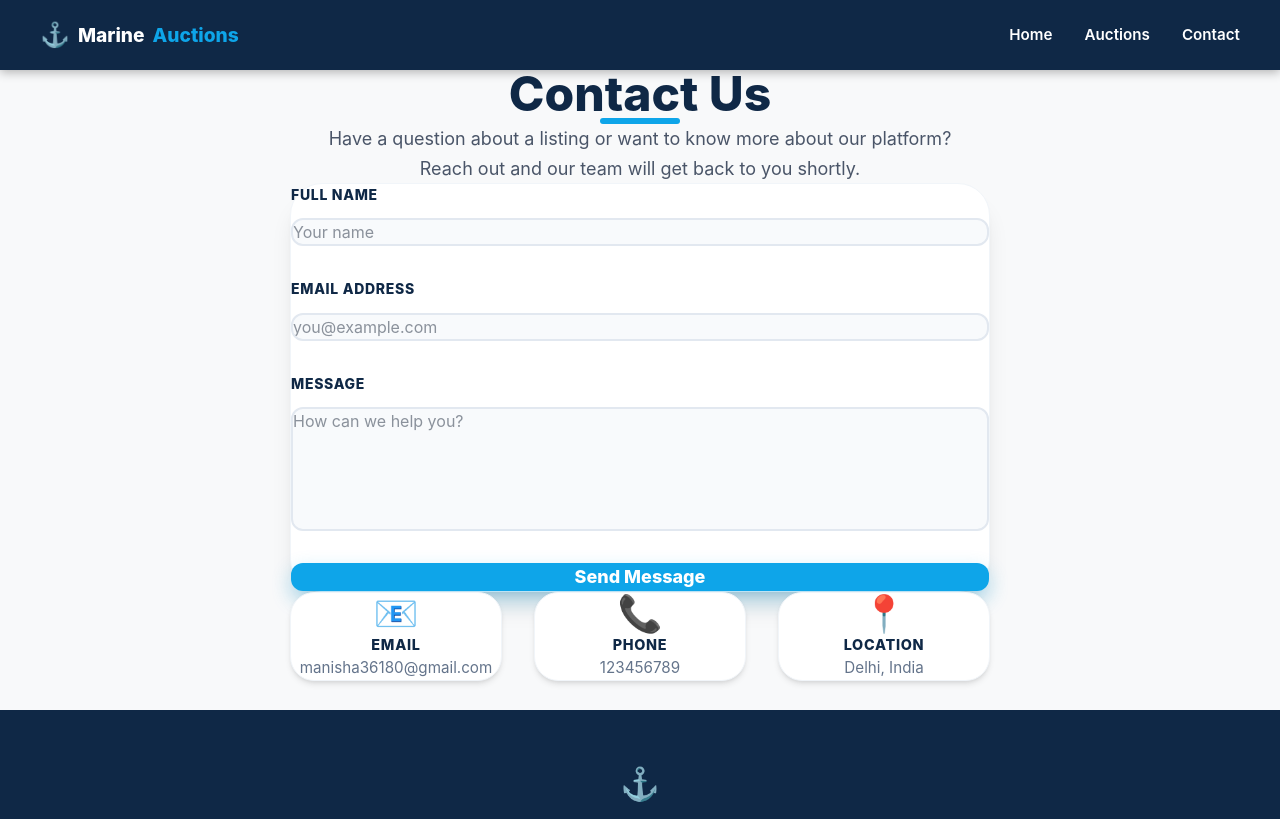
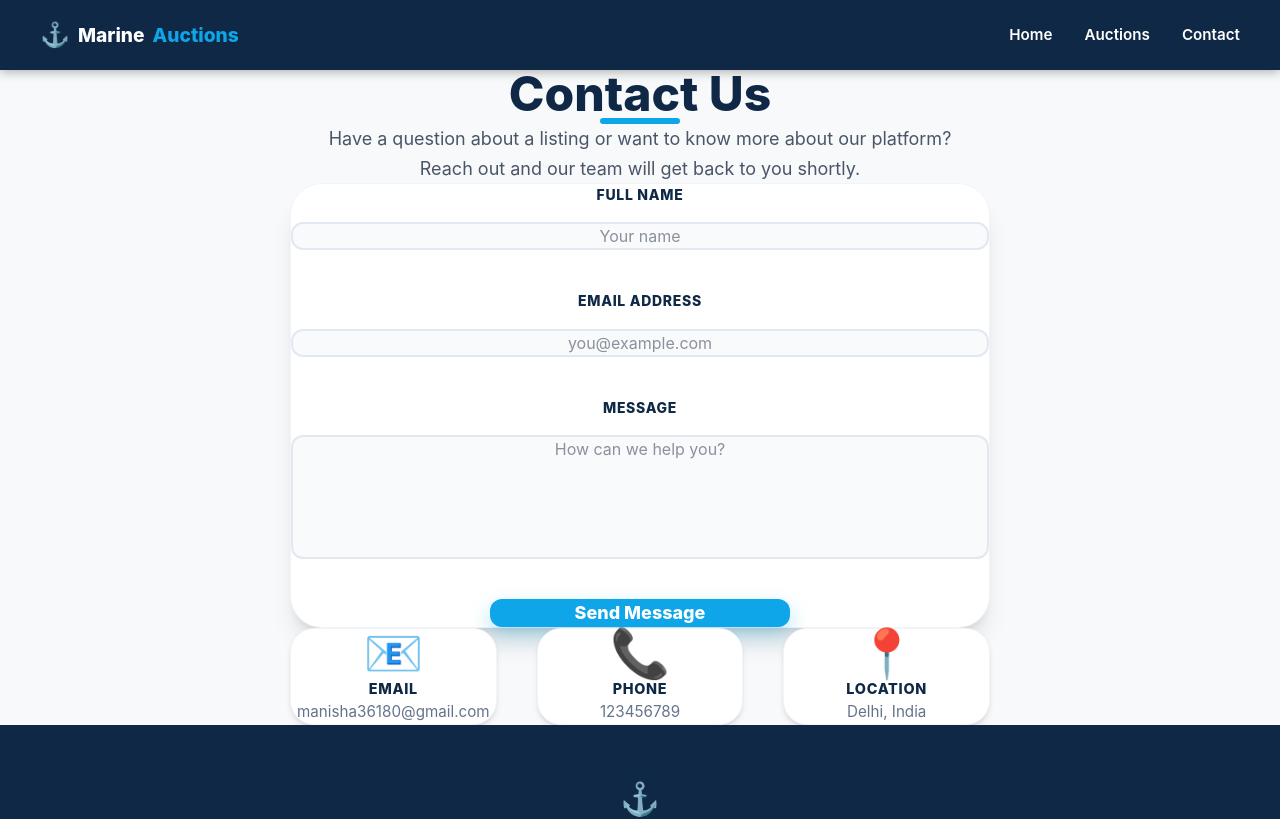
Before and after one commit to manisha36180-rgb/gitup, a Next.js app: page /contact in a window 1280 px wide. Shown: the top 819 px of the page. Built offline with nearby package versions, Linux system fonts and the light colour scheme.

Commit message:
Center all wording and add professional spacing on the contact page

```diff
--- a/app/contact/page.tsx
+++ b/app/contact/page.tsx
@@ -12,42 +12,42 @@ export default function ContactPage() {
         </div>
 
         {/* Main Container */}
-        <div className="w-full max-w-[700px] text-left">
+        <div className="w-full max-w-[700px] flex flex-col items-center">
 
           {/* Contact Form */}
-          <form className="bg-white rounded-[2rem] shadow-xl border border-slate-100 p-8 sm:p-14 mb-16 sm:mb-24">
-            <div className="flex flex-col gap-8">
+          <form className="w-full bg-white rounded-[2rem] shadow-xl border border-slate-100 py-16 px-8 sm:px-16 mb-24">
+            <div className="flex flex-col items-center w-full gap-10">
 
-              <div className="flex flex-col gap-3">
-                <label className="text-[0.875rem] font-extrabold text-[#0f2846] uppercase tracking-wider">Full Name</label>
+              <div className="flex flex-col w-full items-center gap-4">
+                <label className="text-[0.875rem] font-extrabold text-[#0f2846] uppercase tracking-wider text-center">Full Name</label>
                 <input
                   type="text"
                   placeholder="Your name"
-                  className="w-full border-2 border-[#e2e8f0] bg-[#f8fafc] rounded-xl p-5 outline-none text-[#1e293b] text-base transition-colors focus:border-[#0EA5E9]"
+                  className="w-full border-2 border-[#e2e8f0] bg-[#f8fafc] rounded-xl py-5 px-6 outline-none text-[#1e293b] text-base transition-colors focus:border-[#0EA5E9] text-center"
                 />
               </div>
 
-              <div className="flex flex-col gap-3">
-                <label className="text-[0.875rem] font-extrabold text-[#0f2846] uppercase tracking-wider">Email Address</label>
+              <div className="flex flex-col w-full items-center gap-4">
+                <label className="text-[0.875rem] font-extrabold text-[#0f2846] uppercase tracking-wider text-center">Email Address</label>
                 <input
                   type="email"
                   placeholder="you@example.com"
-                  className="w-full border-2 border-[#e2e8f0] bg-[#f8fafc] rounded-xl p-5 outline-none text-[#1e293b] text-base transition-colors focus:border-[#0EA5E9]"
+                  className="w-full border-2 border-[#e2e8f0] bg-[#f8fafc] rounded-xl py-5 px-6 outline-none text-[#1e293b] text-base transition-colors focus:border-[#0EA5E9] text-center"
                 />
               </div>
 
-              <div className="flex flex-col gap-3">
-                <label className="text-[0.875rem] font-extrabold text-[#0f2846] uppercase tracking-wider">Message</label>
+              <div className="flex flex-col w-full items-center gap-4">
+                <label className="text-[0.875rem] font-extrabold text-[#0f2846] uppercase tracking-wider text-center">Message</label>
                 <textarea
                   rows={5}
                   placeholder="How can we help you?"
-                  className="w-full border-2 border-[#e2e8f0] bg-[#f8fafc] rounded-xl p-5 outline-none text-[#1e293b] text-base transition-colors focus:border-[#0EA5E9] resize-none"
+                  className="w-full border-2 border-[#e2e8f0] bg-[#f8fafc] rounded-xl py-5 px-6 outline-none text-[#1e293b] text-base transition-colors focus:border-[#0EA5E9] resize-none text-center"
                 />
               </div>
 
               <button
                 type="submit"
-                className="w-full bg-[#0EA5E9] text-white font-extrabold text-lg py-5 rounded-xl border-none cursor-pointer mt-4 shadow-[0_8px_20px_rgba(14,165,233,0.3)] hover:bg-[#0284c7] hover:-translate-y-0.5 transition-all"
+                className="w-full max-w-[300px] bg-[#0EA5E9] text-white font-extrabold text-lg py-5 rounded-xl border-none cursor-pointer mt-6 shadow-[0_8px_20px_rgba(14,165,233,0.3)] hover:bg-[#0284c7] hover:-translate-y-0.5 transition-all mx-auto"
               >
                 Send Message
               </button>
@@ -56,16 +56,16 @@ export default function ContactPage() {
           </form>
 
           {/* Contact Info Cards */}
-          <div className="flex flex-col sm:flex-row flex-wrap justify-center gap-8">
+          <div className="flex flex-col sm:flex-row flex-wrap justify-center w-full gap-10 pb-20">
             {[
               { icon: "📧", label: "Email", value: "manisha36180@gmail.com" },
               { icon: "📞", label: "Phone", value: "123456789" },
               { icon: "📍", label: "Location", value: "Delhi, India" },
             ].map((c) => (
-              <div key={c.label} className="flex-1 min-w-[200px] bg-white rounded-3xl p-10 text-center border border-slate-100 shadow-md hover:shadow-lg transition-shadow">
-                <div className="text-4xl mb-4">{c.icon}</div>
-                <div className="text-[0.9rem] font-extrabold text-[#0f2846] uppercase tracking-wider mb-2">{c.label}</div>
-                <div className="text-[#64748b] text-[0.95rem]">{c.value}</div>
+              <div key={c.label} className="flex-1 min-w-[200px] bg-white rounded-3xl p-12 text-center border border-slate-100 shadow-md hover:shadow-lg transition-shadow flex flex-col items-center">
+                <div className="text-5xl mb-6">{c.icon}</div>
+                <div className="text-[0.9rem] font-extrabold text-[#0f2846] uppercase tracking-wider mb-3 text-center">{c.label}</div>
+                <div className="text-[#64748b] text-[0.95rem] text-center">{c.value}</div>
               </div>
             ))}
           </div>
```
